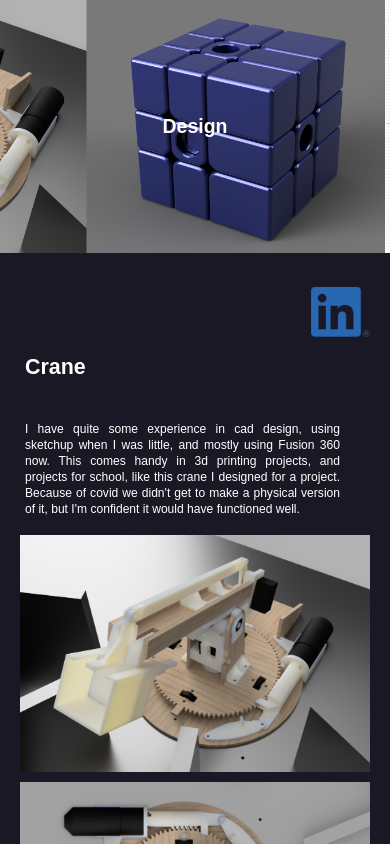
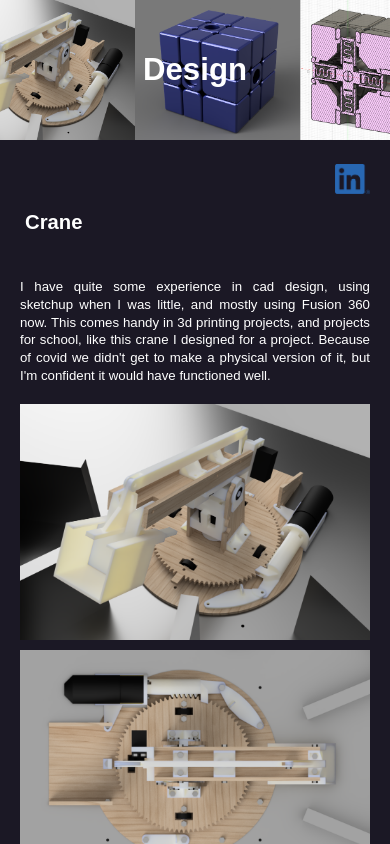
Before and after one commit to Arnout25/Arnout25.github.io, a plain HTML site: page design/index.html in a window 390 px wide. Shown: the top 844 px of the page. Drawn offline with Linux system fonts and the light colour scheme.

Commit message:
scaling changes
~vh is bad on mobile since vh changes when scrolling

```diff
--- a/content_page.css
+++ b/content_page.css
@@ -168,9 +168,28 @@ body::-webkit-scrollbar-thumb {
 }
 
 
+.footer {
+	display: flex;
+	z-index: 1000;
+
+	justify-content:right;
+	padding: 0px;
+  }
+
+.footer img {
+	width: 6vh;
+	height: auto;
+}
+
+
 @media (max-aspect-ratio: 1/1) {
 
+	.banner {
+		height: 36vw;
+	}
+
 	.content {
+		margin-top: 40vw;
 		width: calc(100vw - 40px);
 	}
 
@@ -192,7 +211,7 @@ body::-webkit-scrollbar-thumb {
 	} */
 
 	.content h1 {
-		font-size: 5.5vw;
+		font-size: 5.2vw;
 	}
 
 	.content h2 {
@@ -202,8 +221,10 @@ body::-webkit-scrollbar-thumb {
 		font-size: 3.8vw;
 	}
 	.content p {
-		font-size: 3.1vw;
-		line-height: 4.1vw;
+		font-size: 3.4vw;
+		line-height: 4.6vw;
+		margin-left: 0px;
+		margin-right: 0px;
 	}
 
 
@@ -218,17 +239,9 @@ body::-webkit-scrollbar-thumb {
 		height: auto;
 		width: 100vw;
 	}
+
+	.footer img {
+		width: 9vw;
+		height: auto;
+	}
 }
-
-
-.footer {
-	display: flex;
-	z-index: 1000;
-
-	justify-content:right
-  }
-
-.footer img {
-	width: 7vh;
-	height: auto;
-}
--- a/main.css
+++ b/main.css
@@ -131,11 +131,29 @@ body::-webkit-scrollbar-thumb {
   }
 
 
+
+.box img {
+	width: 100px;
+	height: 100px;
+	object-fit: cover;
+	border-radius: 50%;
+	margin-bottom: 10px;
+	padding: 0px;
+}
+
+.footer img {
+	width: 6vh;
+	height: auto;
+
+}
+
+
 @media (max-aspect-ratio: 1/1) {
 
 	.box {
 		box-sizing: border-box;
 		width: calc(100% - 40px);
+		height: 34vw;
 		padding: 20px;
 	}
 
@@ -143,22 +161,13 @@ body::-webkit-scrollbar-thumb {
 		width: calc(100% - 40px);
 	}
 
+	.footer img {
+		width: 9vw;
+		height: auto;
+	}
+
 
 	/* .box h2 {
 		transform: translate(-50%, -50%) scale(1.5);
 	  } */
 }
-
-.box img {
-	width: 100px;
-	height: 100px;
-	object-fit: cover;
-	border-radius: 50%;
-	margin-bottom: 10px;
-}
-
-.footer img {
-	width: 7vh;
-	height: auto;
-
-}
--- a/src/html_functions.js
+++ b/src/html_functions.js
@@ -1,16 +1,20 @@
 "use strict";
-var titles = document.querySelectorAll('.Scaling');
+var titles = document.querySelectorAll('Scaling');
+console.log(titles)
 function scaleText() {
     titles.forEach(title => {
         var _a, _b;
         const t = title;
         if (!(t.parentElement == null)) {
             const parentWidth = (_a = title.parentElement) === null || _a === void 0 ? void 0 : _a.clientWidth;
+            const parentHeight = (_a = title.parentElement) === null || _a === void 0 ? void 0 : _a.clientHeight;
             if (!(parentWidth == null)) {
                 // console.log('ttttouihaef', title.parentElement?.id)
                 let titleFontSize = parentWidth * 0.06;
                 if (((_b = title.parentElement) === null || _b === void 0 ? void 0 : _b.className) == 'banner')
                     titleFontSize = parentWidth * 0.05;
+
+                titleFontSize = Math.min(parentWidth * 0.08, parentHeight*.25);
                 t.style.fontSize = `${titleFontSize}px`;
                 // console.log(`${titleFontSize}px`)
             }
```
Also changed, not shown: index.html (+1 -1 lines).
